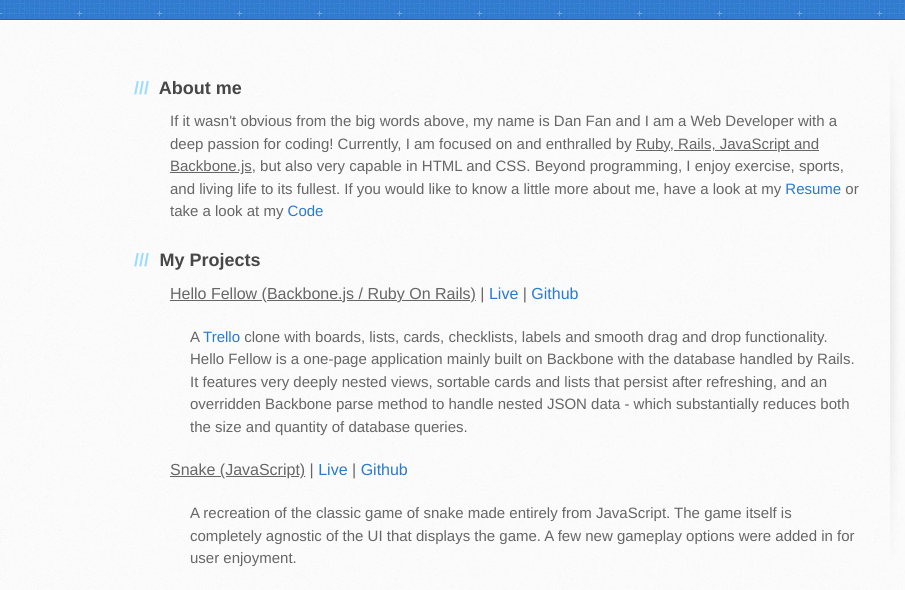
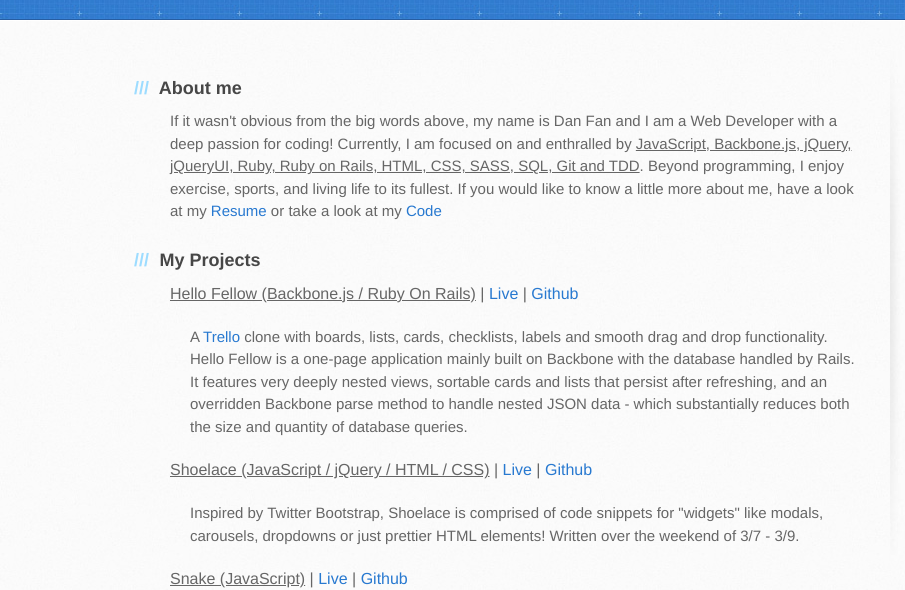
Before and after one commit to DanFan1988/DanFan1988.github.io, a plain HTML site: page index.html in a window 1280 px wide. Shown: the part 147-737 px from the top of the page, 0-905 px from the left. Drawn offline with Linux system fonts and the light colour scheme; grey boxes are pictures that could not be loaded.

Commit message:
added Shoelace

```diff
--- a/index.html
+++ b/index.html
@@ -31,7 +31,7 @@
           <h3>
 <a name="about me" class="anchor" href="#about me"><span class="octicon octicon-link"></span></a>About me</h3>
 
-<p>If it wasn't obvious from the big words above, my name is Dan Fan and I am a Web Developer with a deep passion for coding! Currently, I am focused on and enthralled by <u>Ruby, Rails, JavaScript and Backbone.js</u>, but also very capable in HTML and CSS. Beyond programming, I enjoy exercise, sports, and living life to its fullest. If you would like to know a little more about me, have a look at my <a href="https://docs.google.com/file/d/0B6E4biJBnUssNk1qTkFXX1hEN2c/edit" target="_blank">Resume</a> or take a look at my <a href="https://github.com/DanFan1988" target="_blank">Code</a></p>
+<p>If it wasn't obvious from the big words above, my name is Dan Fan and I am a Web Developer with a deep passion for coding! Currently, I am focused on and enthralled by <u>JavaScript, Backbone.js, jQuery, jQueryUI, Ruby, Ruby on Rails, HTML, CSS, SASS, SQL, Git and TDD</u>. Beyond programming, I enjoy exercise, sports, and living life to its fullest. If you would like to know a little more about me, have a look at my <a href="https://docs.google.com/file/d/0B6E4biJBnUssNk1qTkFXX1hEN2c/edit" target="_blank">Resume</a> or take a look at my <a href="https://github.com/DanFan1988?tab=repositories" target="_blank">Code</a></p>
 
 <h3>
 <a name="my-projects" class="anchor" href="#my-projects"><span class="octicon octicon-link"></span></a>My Projects</h3>
@@ -39,6 +39,10 @@
 <p><font size="3"><u>Hello Fellow (Backbone.js / Ruby On Rails)</u> | <a href="https://hello-fellow.herokuapp.com"  target="_blank">Live </a>| <a href="https://github.com/DanFan1988/HelloFellow" target="_blank">Github</a></font>
 
 <div style="padding-left: 20px;">A <a href="https://trello.com/" target="_blank">Trello</a> clone with boards, lists, cards, checklists, labels and smooth drag and drop functionality. Hello Fellow is a one-page application mainly built on Backbone with the database handled by Rails. It features very deeply nested views, sortable cards and lists that persist after refreshing, and an overridden Backbone parse method to handle nested JSON data - which substantially reduces both the size and quantity of database queries.</div></p>
+
+<p><font size="3"><u>Shoelace (JavaScript / jQuery / HTML / CSS)</u> | <a href="http://the-shoelace.herokuapp.com/" target="_blank">Live </a>| <a href="https://github.com/DanFan1988/Shoelace" target="_blank">Github</a></font>
+
+<div style="padding-left: 20px;">Inspired by Twitter Bootstrap, Shoelace is comprised of code snippets for "widgets" like modals, carousels, dropdowns or just prettier HTML elements! Written over the weekend of 3/7 - 3/9.</div></p>
 
 <p><font size="3"><u>Snake (JavaScript)</u> | <a href="http://danfan1988.github.io/Snake/" target="_blank">Live </a>| <a href="https://github.com/DanFan1988/Snake" target="_blank">Github</a></font>
 
```
